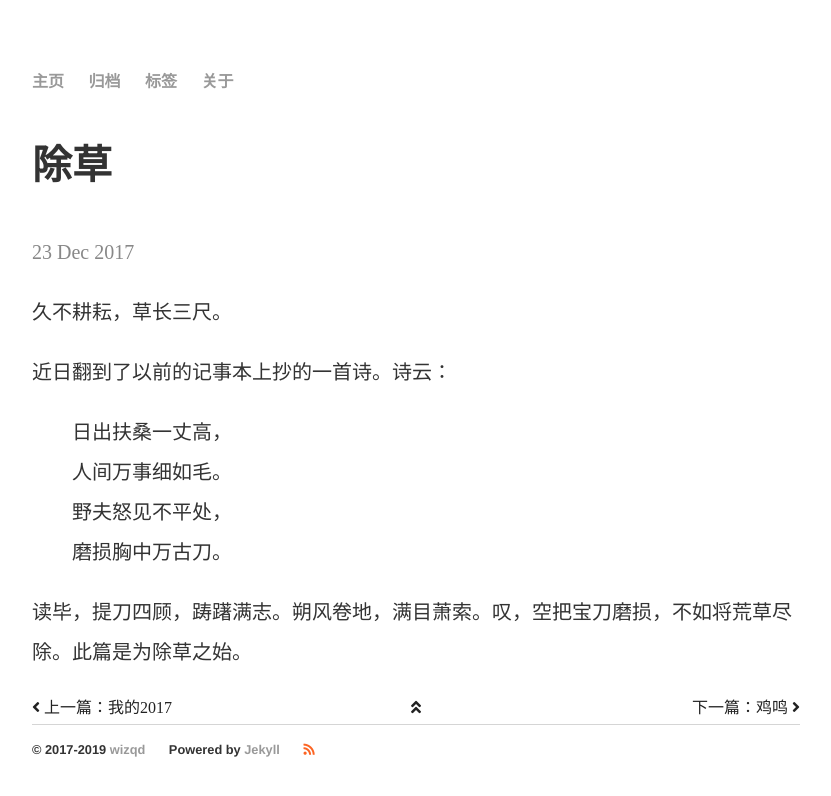
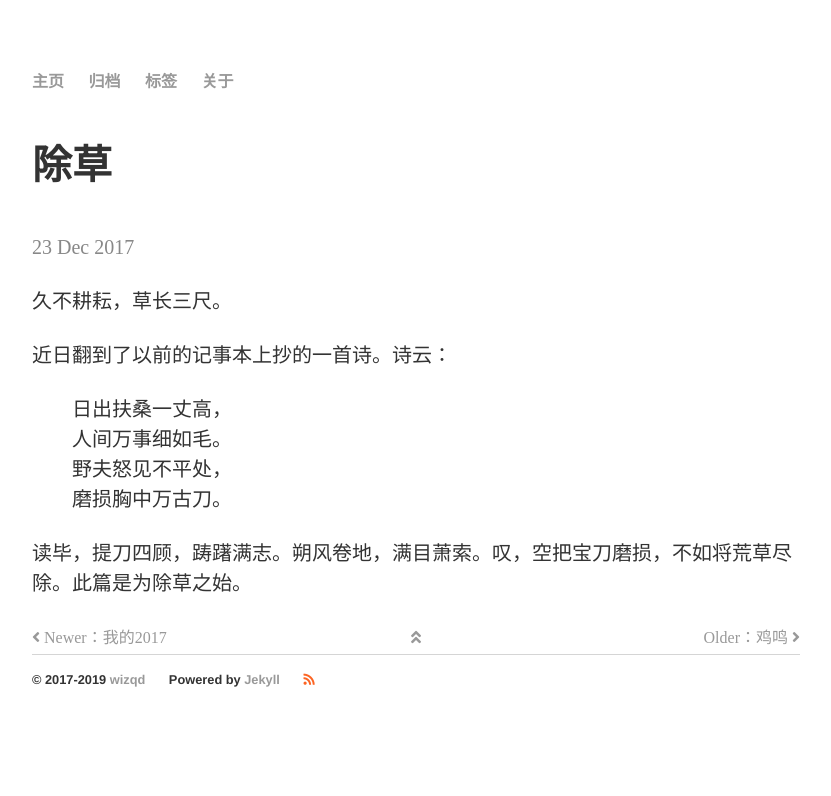
Before and after one commit to chqid/chqid.blog.io, a Jekyll site: the page built from _posts/2017-12-23-chucao.md, in a window 1280 px wide. Shown: the top 796 px of the page, without its empty margins (224-1055 px from the left). Built offline with Jekyll 4.4.1, drawn with Linux system fonts in a browser that asks for light colours; nearby versions of some CDN libraries.

Commit message:
improve link style

```diff
--- a/_includes/post-navigation.html
+++ b/_includes/post-navigation.html
@@ -1,8 +1,8 @@
 <div class="post-navigation">
 	<div class="nav-next">
 	{% if page.next %}
-	  <a href="{{ site.baseurl }}{{ page.next.url }}" title="{{ page.next.title }}">
-			<i class="fas fa-angle-left"></i> 上一篇：{{ page.next.title }}
+	  <a class="post-nav-link" href="{{ site.baseurl }}{{ page.next.url }}" title="{{ page.next.title }}">
+			<i class="fas fa-angle-left"></i> Newer：{{ page.next.title }}
 	  </a>
 	{% else%}
 	  <span></span>
@@ -10,15 +10,15 @@
 	</div>
 
 	<div class="back-to-top">
-		<a href="#top">
+		<a class="post-nav-link" href="#top">
 			<i class="fas fa-angle-double-up"></i>
 		</a>
 	</div>
 
 	<div class="nav-previous">
 	{% if page.previous %}
-	  <a href="{{ site.baseurl }}{{ page.previous.url }}" title="{{ page.previous.title }}">
-		下一篇：{{ page.previous.title }} <i class="fas fa-angle-right"></i>
+	  <a class="post-nav-link" href="{{ site.baseurl }}{{ page.previous.url }}" title="{{ page.previous.title }}">
+		Older：{{ page.previous.title }} <i class="fas fa-angle-right"></i>
 	  </a>
 	{% else %}
 	  <span></span>
--- a/_layouts/default.html
+++ b/_layouts/default.html
@@ -6,7 +6,7 @@
 	<body>
 		<div class="container">
 			<div>
-				{% include nav.html %}
+				{% include main-nav.html %}
 			</div>
 			<div>
 
--- a/assets/css/main.css
+++ b/assets/css/main.css
@@ -30,7 +30,8 @@ h1 {
 }
 p {
     font-size: 20px;
-    line-height: 2;
+    line-height: 1.5;
+    margin-bottom: 1.2em;
     color: #333;
 }
 
@@ -55,7 +56,10 @@ ul.posts li {
 
 @media only screen and (max-width:640px) {
     .container {
-        width: 90%;
+        width: 80%;
+    }
+    p {
+        font-size: 18px;
     }
 }
 
@@ -70,7 +74,7 @@ ul.posts li {
     transition: color 200ms;
 }
 
-.container .main-nav-link, .container .footer .footer-link {
+.container .main-nav-link, .container .footer .footer-link, .container .post-navigation .post-nav-link {
     text-decoration: none;
     color: #999;
 }
```
Also changed, not shown: _includes/main-nav.html (renamed from _includes/nav.html).
